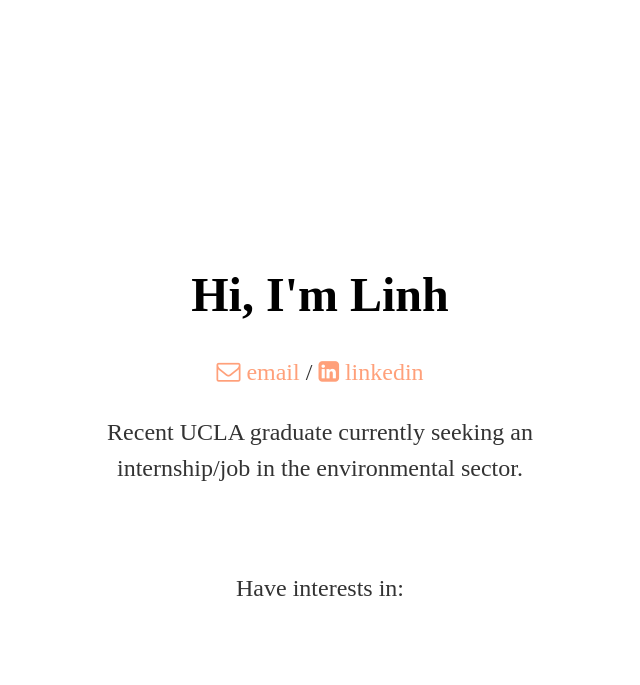
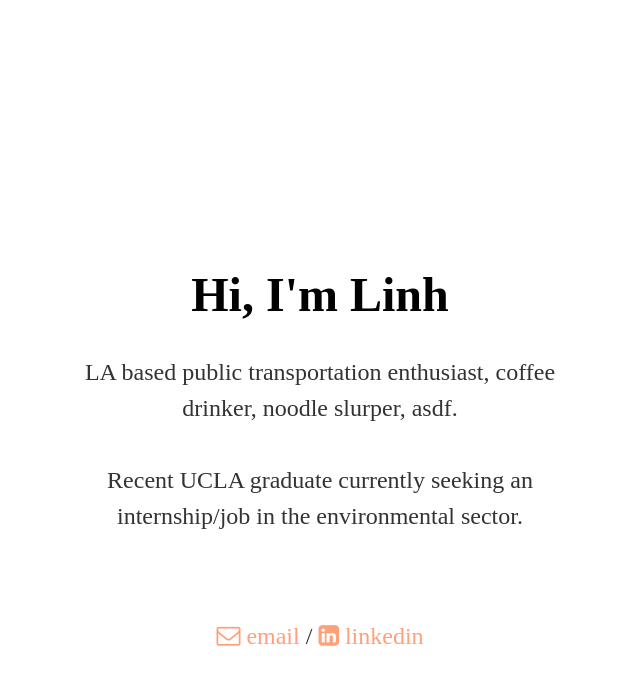
Before and after one commit to lttrinh/lttrinh.github.io, a Jekyll site: the page built from index.html, in a window 1280 px wide. Shown: the top 685 px of the page, without its empty margins (320-960 px from the left). Built offline with Jekyll 4.4.1, drawn with Linux system fonts in a browser that asks for light colours.

Commit message:
Update index.html

```diff
--- a/index.html
+++ b/index.html
@@ -9,13 +9,14 @@ title: Linh To Trinh
 
 <div class="header">
 	<h1>Hi, I'm Linh</h1>
-	<p><a href="mailto:linhtrinhto@gmail.com"><i class="fa fa-envelope-o"></i> email</a> / <a href="https://linkedin.com/in/linhtrinhto"><i class="fa fa-linkedin-square"></i> linkedin</a></p>
-
 </div>
 
 <div class="content">
-	<p>Recent UCLA graduate currently seeking an internship/job in the environmental sector.</p><br><br>
-	<p>Have interests in:</p><br>
+	<p>LA based public transportation enthusiast, coffee drinker, noodle slurper, asdf.<br><br>
+		Recent UCLA graduate currently seeking an internship/job in the environmental sector.</p><br><br>
 </div>
 
+<div class="footer">
+	<p><a href="mailto:linhtrinhto@gmail.com"><i class="fa fa-envelope-o"></i> email</a> / <a href="https://linkedin.com/in/linhtrinhto"><i class="fa fa-linkedin-square"></i> linkedin</a></p>
+	</div>
 </body>
```
